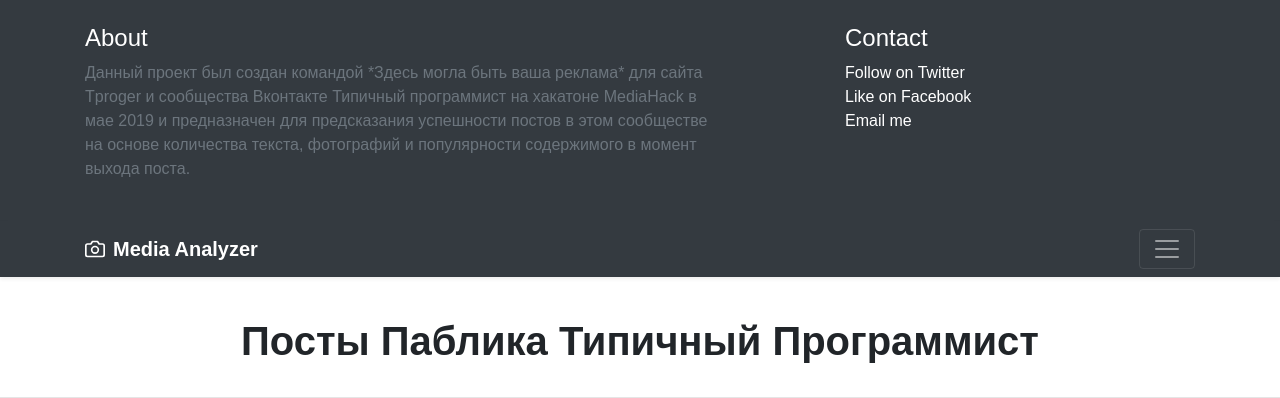
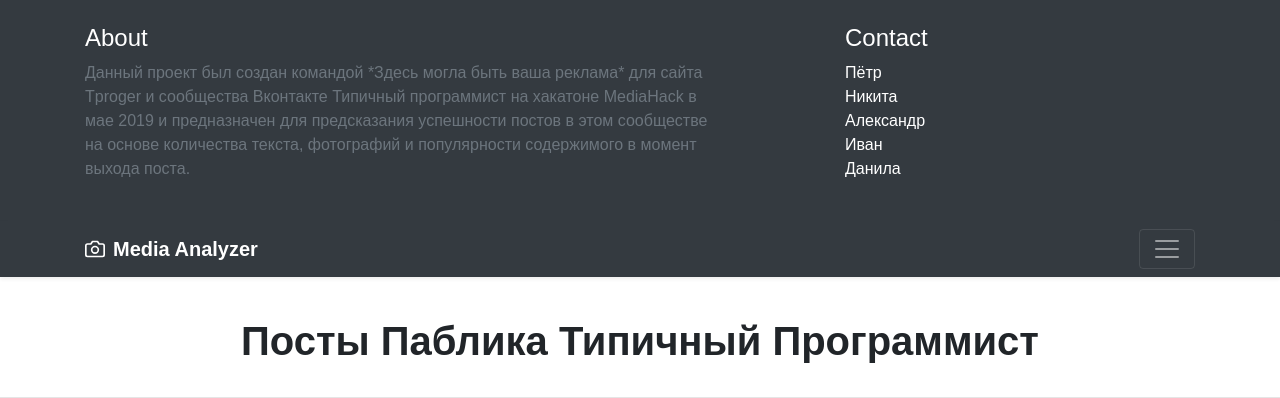
Before and after one commit to MrFzovpec/MediaHelper-front-end, a Flask app: template templates/index.html in a window 1280 px wide, after a click that opens the changed part. Shown: the top 398 px of the page. Run offline with Flask 2, Linux system fonts and the light colour scheme; the template is opened without the code that fills it, so the values that code supplies are empty; some libraries are stand-ins or nearby versions.

Commit message:
Contacts

```diff
--- a/templates/wrapper.html
+++ b/templates/wrapper.html
@@ -33,9 +33,11 @@
 					<div class="col-sm-4 offset-md-1 py-4">
 						<h4 class="text-white">Contact</h4>
 						<ul class="list-unstyled">
-							<li><a href="#" class="text-white">Follow on Twitter</a></li>
-							<li><a href="#" class="text-white">Like on Facebook</a></li>
-							<li><a href="#" class="text-white">Email me</a></li>
+							<li><a href="https://vk.com/gppetr" class="text-white">Пётр</a></li>
+							<li><a href="https://vk.com/lix0rte" class="text-white">Никита</a></li>
+							<li><a href="https://vk.com/id506201760" class="text-white">Александр</a></li>
+							<li><a href="https://vk.com/id322304380" class="text-white">Иван</a></li>
+							<li><a href="https://vk.com/glowd" class="text-white">Данила</a></li>
 						</ul>
 					</div>
 				</div>
```
